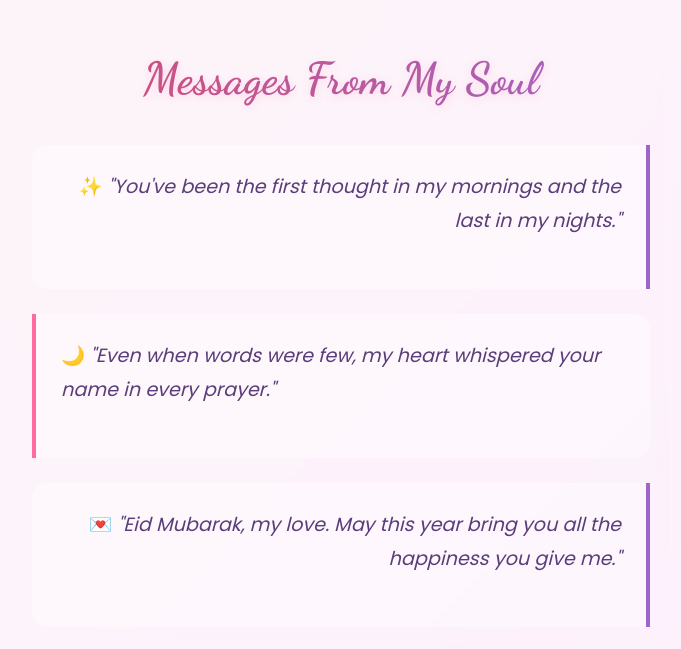
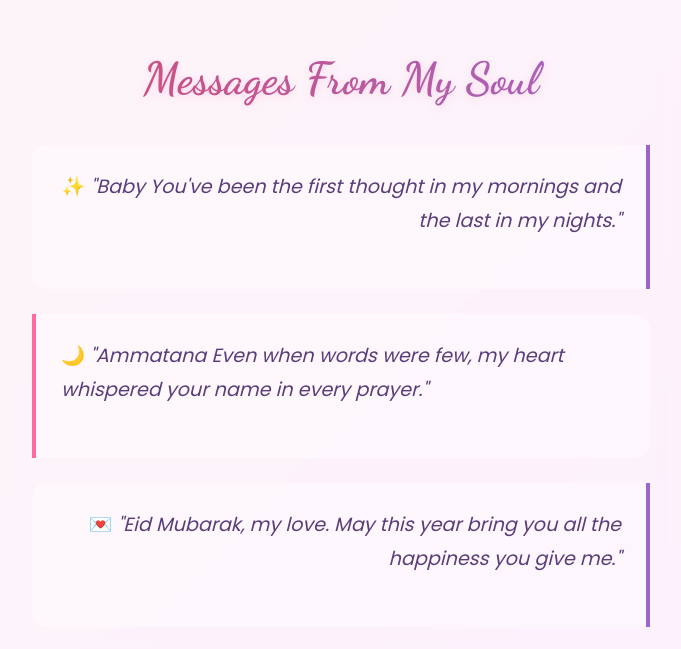
Before and after one commit to YaAmer001/cherry, a plain HTML site: page index.html in a window 1280 px wide. Shown: the part 1288-1937 px from the top of the page, without its empty margins (299-980 px from the left). Drawn offline with nearby package versions, Linux system fonts and the light colour scheme.

Commit message:
Update index.html

```diff
--- a/index.html
+++ b/index.html
@@ -3,7 +3,7 @@
 <head>
     <meta charset="UTF-8">
     <meta name="viewport" content="width=device-width, initial-scale=1.0">
-    <title>For My Beloved 💖</title>
+    <title>For My Beloved (Yaberh)💖</title>
     <link rel="preconnect" href="https://fonts.googleapis.com">
     <link rel="preconnect" href="https://fonts.gstatic.com" crossorigin>
     <link href="https://fonts.googleapis.com/css2?family=Dancing+Script:wght@700&family=Poppins:wght@300;400;600&family=Playfair+Display:wght@700&display=swap" rel="stylesheet">
@@ -397,7 +397,7 @@
 
         <div class="glass animate__animated animate__fadeIn">
             <h1 class="animate__animated animate__fadeInDown">My Beautiful Love 💖</h1>
-            <p>Every second without you feels like a lifetime, but my heart has been with you all along.</p>
+            <p>Cherry! Every second without you feels like a lifetime, but my heart has been with you all along.</p>
 
             <!-- Photo frame - replace with your image
             <div class="photo-frame">
@@ -430,11 +430,11 @@
             <h2 class="animate__animated animate__fadeIn">Messages From My Soul</h2>
 
             <div class="note">
-                <p>✨ <em>"You've been the first thought in my mornings and the last in my nights."</em></p>
+                <p>✨ <em>"Baby You've been the first thought in my mornings and the last in my nights."</em></p>
             </div>
 
             <div class="note">
-                <p>🌙 <em>"Even when words were few, my heart whispered your name in every prayer."</em></p>
+                <p>🌙 <em>"Ammatana Even when words were few, my heart whispered your name in every prayer."</em></p>
             </div>
 
             <div class="note">
```
